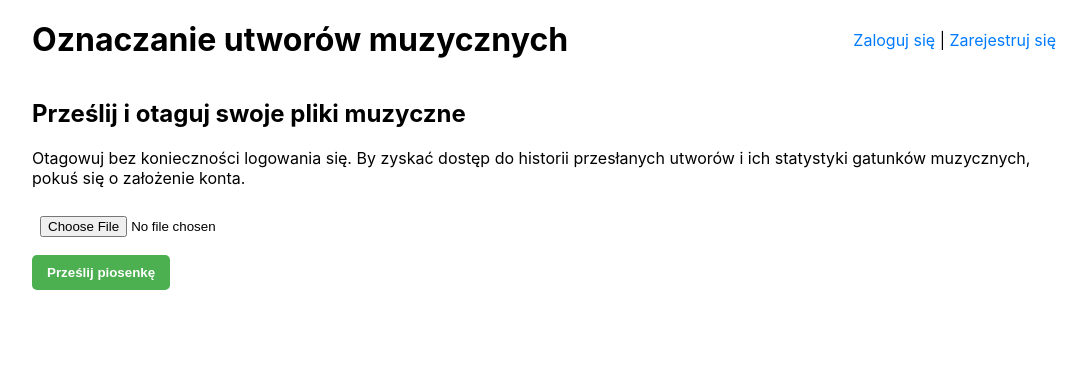
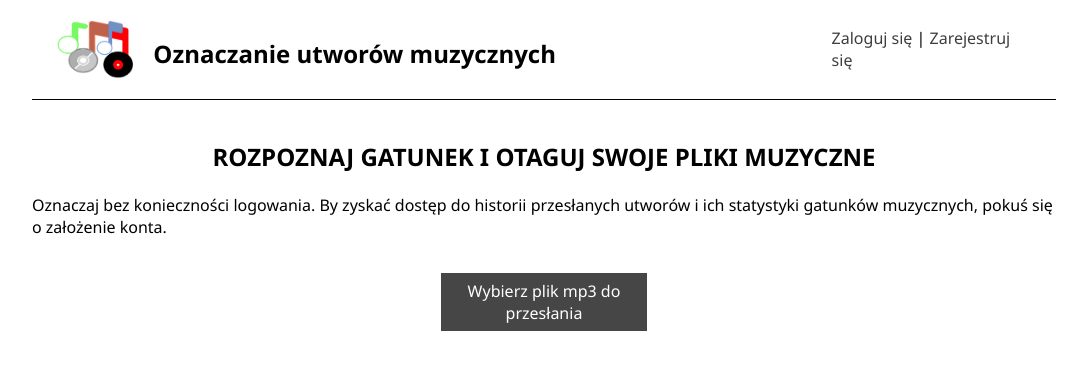
Before and after one commit to kamka5/music_genre_classification, a React (Create React App) app: page / in a window 1280 px wide. Shown: the top 370 px of the page, without its empty margins (96-1183 px from the left). Built offline with nearby package versions, Linux system fonts and the light colour scheme.

Commit message:
usprawnienia

```diff
--- a/src/components/HomePage/Home.jsx
+++ b/src/components/HomePage/Home.jsx
@@ -71,7 +71,12 @@ const HomePage = ({ user }) => {
   return (
     <div className={styles.container}>
       <header className={styles.header}>
-        <div className={styles.logo}>
+        <div className={styles.logoContainer}>
+          <img
+            className={styles.logo}
+            src={require("../../assets/logo — kopia (2).png")}
+            alt="Logo aplikacji"
+          />
           <h1>Oznaczanie utworów muzycznych</h1>
         </div>
         <nav className={styles.nav}>
@@ -92,15 +97,14 @@ const HomePage = ({ user }) => {
           )}
         </nav>
       </header>
-
       {isUploadFormVisible && (
         <section className={styles.mainContent}>
-          <h1>Prześlij i otaguj swoje pliki muzyczne</h1>
+          <h1>ROZPOZNAJ GATUNEK I OTAGUJ SWOJE PLIKI MUZYCZNE</h1>
 
           {!user && (
             <div>
               <p>
-                Otagowuj bez konieczności logowania się. By zyskać dostęp do
+                Oznaczaj bez konieczności logowania. By zyskać dostęp do
                 historii przesłanych utworów i ich statystyki gatunków
                 muzycznych, pokuś się o założenie konta.
               </p>
--- a/src/components/HomePage/Home.module.css
+++ b/src/components/HomePage/Home.module.css
@@ -1,24 +1,55 @@
-/* HomePage.module.css */
+/* Dodaj do istniejącego pliku CSS/SCSS */
 
 .container {
   width: 80%;
   margin: 0 auto;
+  font-family:'Segoe UI', Tahoma, Geneva, Verdana, sans-serif;
 }
 
 .header {
   display: flex;
   justify-content: space-between;
   align-items: center;
-  padding: 20px 0;
+  padding: 20px;
+  background-color: #ffffff;
+  border-bottom: 1px solid #000;
 }
 
-.logo h1 {
-  margin: 0;
+.logoContainer {
+  display: flex;
+  align-items: center;
 }
 
-.nav div {
-  display: inline-block;
-  margin-left: 10px;
+.logo {
+  width: 11%;
+  height: auto;
+  margin-right: 2%;
+}
+
+h1 {
+  padding-top: 2%;
+  padding-bottom: 1%;
+  margin: 0;
+  text-align: center;
+  font-size: 1.5em;
+}
+
+.nav {
+  display: flex;
+  align-items: center;
+}
+
+nav div {
+  margin-right: 10px;
+}
+
+nav a {
+  text-decoration: none;
+  color: rgb(62, 62, 62);
+}
+
+nav a:hover {
+  text-decoration: underline;
 }
 
 .mainContent {
--- a/src/components/SongUploadForm/SongUpload.jsx
+++ b/src/components/SongUploadForm/SongUpload.jsx
@@ -41,16 +41,35 @@ const SongUploadForm = ({ onUploadComplete, uploadedSong }) => {
     setSelectedFile(null);
   };
 
+  // SongUploadForm component
+  // SongUploadForm component
   return (
     <div className={styles.container}>
       {error && <p style={{ color: "red" }}>{error}</p>}
       {uploadedSong ? (
-        <p>Plik {uploadedSong.title} został prawidłowo przesłany.</p>
+        <p className={styles.successMessage}>
+          Plik {uploadedSong.title} został prawidłowo przesłany.
+        </p>
       ) : (
-        <>
-          <input type="file" accept=".mp3" onChange={handleFileChange} />
-          <button onClick={uploadSong}>Prześlij piosenkę</button>
-        </>
+        <div className={styles.formContent}>
+          <label htmlFor="fileInput" className={styles.customUploadButton}>
+            {selectedFile
+              ? selectedFile.name
+              : "Wybierz plik mp3 do przesłania"}
+          </label>
+          <input
+            type="file"
+            id="fileInput"
+            className={styles.fileInput}
+            accept=".mp3"
+            onChange={handleFileChange}
+          />
+          {selectedFile && (
+            <button onClick={uploadSong} className={styles.uploadButton}>
+              Prześlij piosenkę
+            </button>
+          )}
+        </div>
       )}
     </div>
   );
--- a/src/components/SongUploadForm/SongUpload.module.css
+++ b/src/components/SongUploadForm/SongUpload.module.css
@@ -1,14 +1,34 @@
 /* SongUploadForm.module.css */
 
 .container {
-  margin-top: 20px;
+  display: grid;
+  justify-content: center;
 }
 
-input[type="file"] {
-  margin-bottom: 10px;
+.formContent {
+  text-align: center;
+  padding-top: 5%;
 }
 
-button {
+.fileInput {
+  display: none;
+}
+
+.customUploadButton {
+  padding: 3%;
+  margin: 6%;
+  background-color: #464646;
+  color: #fff;
+  border: none;
+  cursor: pointer;
+  display: inline-block;
+}
+
+.customUploadButton:hover {
+  background-color: #242424;
+}
+
+.uploadButton {
   padding: 10px;
   background-color: #3498db;
   color: #fff;
@@ -16,6 +36,11 @@ button {
   cursor: pointer;
 }
 
-button:hover {
+.uploadButton:hover {
   background-color: #2980b9;
 }
+
+.successMessage {
+  color: #4CAF50;
+  font-weight: bold;
+}
```
Also changed, not shown: public/logo.png (added), src/assets/logo — kopia (2).png (added).
